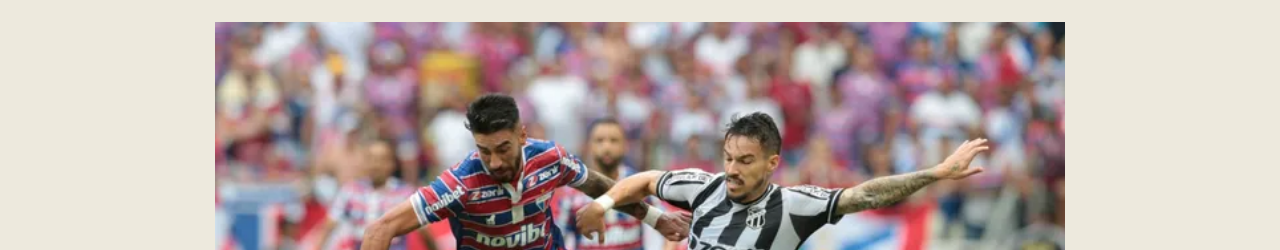
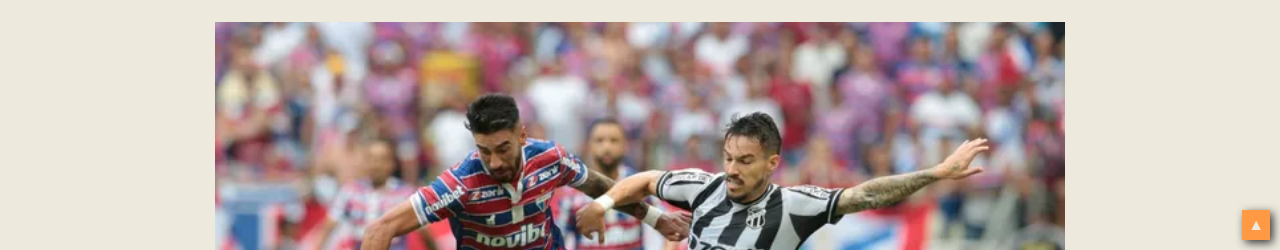
Before and after one commit to helderamora/Fundamentos_JavaScript-Curso, a plain HTML site: page atividade006.html in a window 1280 px wide. Shown: the part 550-800 px from the top of the page. Drawn offline with Linux system fonts and the light colour scheme.

Commit message:
algumas modificaçãoes 2

```diff
--- a/atividade006.css
+++ b/atividade006.css
@@ -115,3 +115,13 @@ h2 {
     color: #ede9dd;
     text-decoration: none;
 }
+#top {
+    text-decoration: none;
+    color: #ede9dd;
+    background-color: #ff9944;
+    padding: 6px;
+    position: fixed;
+    right: 10px;
+    bottom: 10px;
+    box-shadow: 3px 3px 10px #333;
+}
--- a/atividade006.html
+++ b/atividade006.html
@@ -56,7 +56,9 @@
             <h3>Após pressão, governo Lula irá suspender implantação do Novo Ensino Médio</h3>
             <p>O presidente Luiz Inácio Lula da Silva deve suspender a implantação do Novo Ensino Médio (NEM). Segundo apuração do jornal Folha de S.Paulo, uma portaria deve ser publicada nos próximas dias interrompendo os prazos previstos para o modelo educacional que vem sendo alvo de críticas por parte de movimentos ligados a estudantes e professores. Há forte pressão para que o NEM, criado durante o governo Michel Michel e colocado em prática desde o ano passado, ainda durante a gestão Bolsonaro, seja revogado. Com isso, mudanças no Exame Nacional do Ensino Médio (Enem) previstas para 2024 também estão interrompidas.</p>
         </section>
+        <a id="top" href="#">&#9650;</a>
     </div>
+
 
 </body>
 
```
